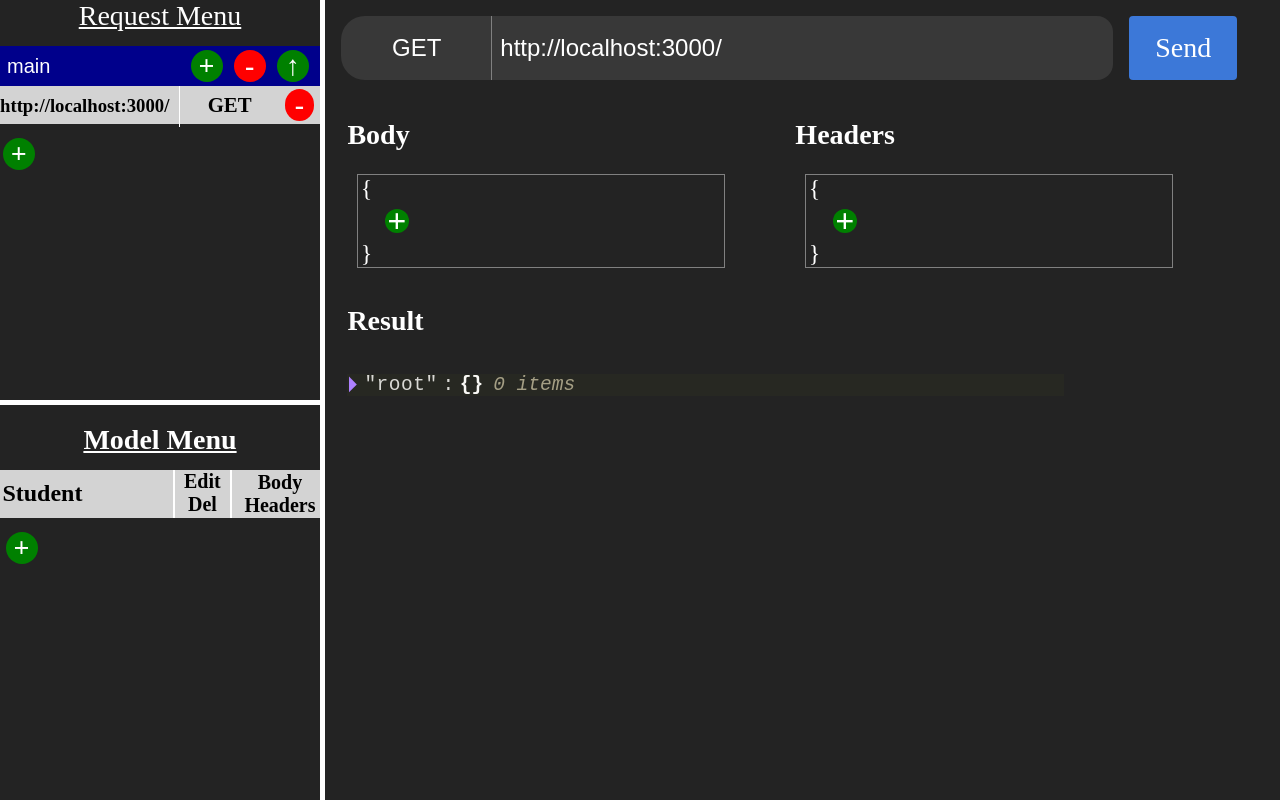
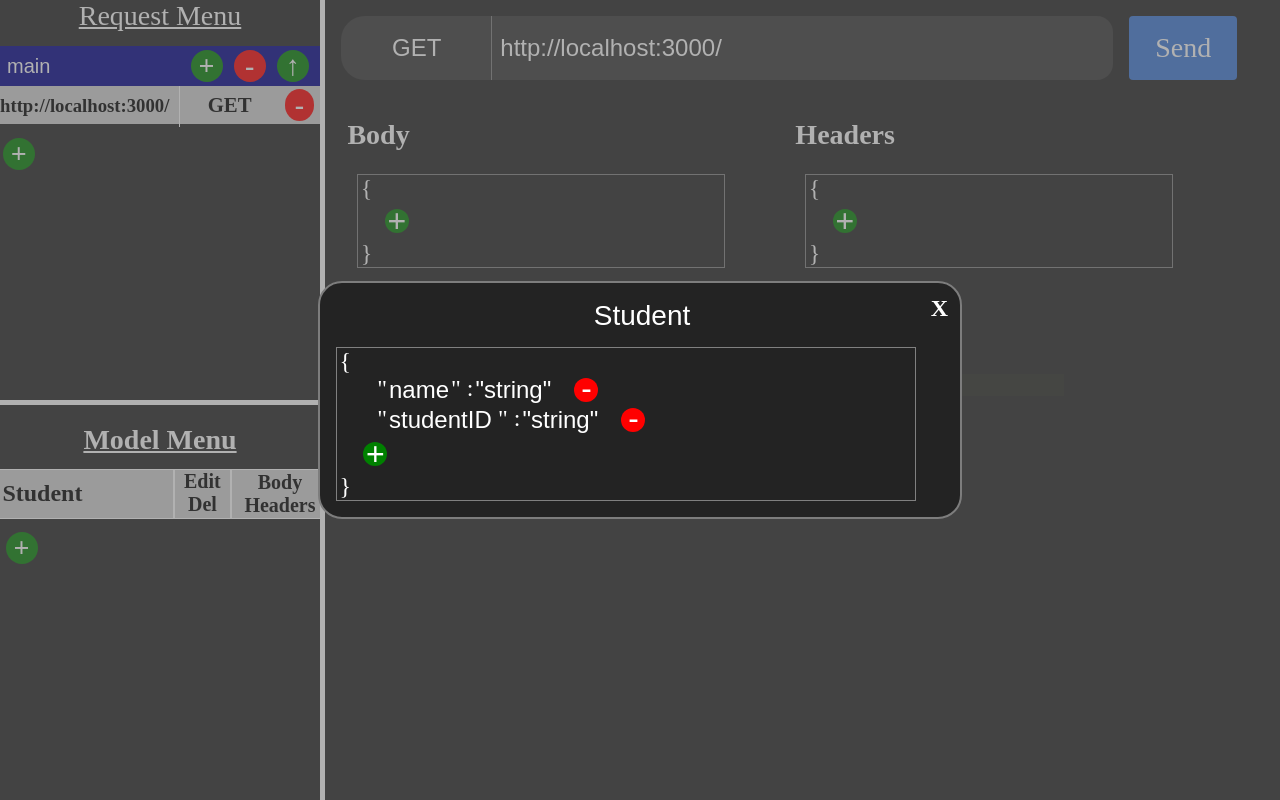
Before and after one commit to 404UsernameNotFound404/BrowserPostman, a React (Create React App) app: page / in a window 1280 px wide. Both pictures are taken after a click on the element "Edit". Built offline with nearby package versions, Linux system fonts and the light colour scheme; the HTML template or start-up script is replaced by a standard one.

Commit message:
done-ish

```diff
--- a/package.json
+++ b/package.json
@@ -3,7 +3,6 @@
   "version": "0.1.0",
   "private": true,
   "dependencies": {
-    "@fortawesome/react-fontawesome": "^0.1.9",
     "@testing-library/jest-dom": "^4.2.4",
     "@testing-library/react": "^9.3.2",
     "@testing-library/user-event": "^7.1.2",
--- a/src/App.tsx
+++ b/src/App.tsx
@@ -45,8 +45,9 @@ function App() {
         studentID: "string"
       }
     }]);
+  const [shouldUpdateFolders, setShouldUpdateFolders] = useState(false);
+  const [shouldUpdateModels, setShouldUpdateModels] = useState(false);
 
-  const [shouldUpdate, setShouldUpdate] = useState(false);
 
   useEffect(() => {
     let cookieFolders = Cookie.get("folders");
@@ -56,7 +57,9 @@ function App() {
     if (!!cookieModels) setModels(JSON.parse(cookieModels));
 
     //starts update cycle
-    setShouldUpdate(true);
+    setShouldUpdateFolders(true);
+    setShouldUpdateModels(true);
+    updateModels();
     updateFolders();
   }, []);
 
@@ -66,21 +69,36 @@ function App() {
     updateFolders();
   }, [folders])
 
+  useEffect(() => {
+    //same as for folders
+    updateModels();
+  }, [models])
+
   const updateFolders = () => {
-    if (shouldUpdate) {
-      setShouldUpdate(false);
+    if (shouldUpdateFolders) {
+      setShouldUpdateFolders(false);
       setTimeout(() => {
-        setShouldUpdate(true);
+        setShouldUpdateFolders(true);
         Cookie.set('folders', JSON.stringify(getNewFolders()));
       }, 1000)
       Cookie.set('folders', JSON.stringify(folders));
     }
   }
 
+  const updateModels = () => {
+    if (shouldUpdateModels) {
+      setShouldUpdateFolders(false);
+      setTimeout(() => {
+        setShouldUpdateModels(true);
+        Cookie.set('models', JSON.stringify(getNewModels()));
+      }, 1000)
+      Cookie.set('models', JSON.stringify(models));
+    }
+  }
+
   //this is because in react a passed in function takes the state at the time it passed in. And I want updated state
-  const getNewFolders = () => {
-    return folders;
-  }
+  const getNewFolders = () => folders;
+  const getNewModels = () => models;
 
   return (
     <div>
--- a/src/Components/LeftSideBar/ModelMenu/Model.tsx
+++ b/src/Components/LeftSideBar/ModelMenu/Model.tsx
@@ -9,6 +9,7 @@ const Component = styled.div`
     height: 3em;
     width: 100%;
     justify-content: space-between;
+    outline: thin solid white;
 `;
 
 const Name = styled.h4`
@@ -71,8 +72,10 @@ const WhiteLine = styled.div`
 
 type Props = {
     name: string,
-    delete: Function,
-    copy: Function
+    deleteFunc: Function,
+    copy: Function,
+    edit: Function,
+    addModelToBodyOrHeader: Function
 }
 
 function Model(props: Props) {
@@ -82,13 +85,13 @@ function Model(props: Props) {
             <Name>{props.name}</Name>
             <WhiteLine />
             <EditContainer>
-                <EditText>Edit</EditText>
-                <EditText>Del</EditText>
+                <EditText onClick = {() => {props.edit(props.name)}}>Edit</EditText>
+                <EditText onClick = {() => {props.deleteFunc(props.name)}}>Del</EditText>
             </EditContainer>
             <WhiteLine />
             <CopyContainer>
-                <CopyText backColor={"blue"}>Body</CopyText>
-                <CopyText backColor={"red"}>Headers</CopyText>
+                <CopyText onClick = {() => {props.addModelToBodyOrHeader(true, props.name)}} backColor={"blue"}>Body</CopyText>
+                <CopyText onClick = {() => {props.addModelToBodyOrHeader(false, props.name)}} backColor={"red"}>Headers</CopyText>
             </CopyContainer>
         </Component>
     )
--- a/src/Components/LeftSideBar/ModelMenu/ModelMenu.tsx
+++ b/src/Components/LeftSideBar/ModelMenu/ModelMenu.tsx
@@ -1,9 +1,14 @@
-import React, { useContext } from 'react';
+import React, { useContext, useState } from 'react';
 import styled from 'styled-components';
 import { AppContext } from '../../../Context/AppContext';
 import Model from './Model';
+import ContactModal from '../../Library/ContactModal';
+import JSONInput from '../../Library/JSONInput/JSONInput';
 
 const Component = styled.div`
+    width: 100%;
+    height: 49%;
+    overflow-y: auto;
 `;
 
 const Title = styled.h1`
@@ -12,6 +17,16 @@ const Title = styled.h1`
     font-size: 1.75em;
     color: white;
     text-decoration: underline;
+    margin-bottom: 0.5em;
+`;
+
+const ModelTitleInput = styled.input`
+    background-color: transparent;
+    border: none;
+    text-align: center;
+    width: 100%;
+    font-size: 1.75em;
+    color: white;
     margin-bottom: 0.5em;
 `;
 
@@ -37,26 +52,109 @@ type Props = {
 }
 
 function ModelMenu(props: Props) {
+    const [modalOpen, setModalOpen] = useState(false);
+    const [activeModel, setActiveModel] = useState(null as any);
     const c = useContext(AppContext);
 
-    const deleteModel = () => {
-
+    const addModelToBodyOrHeader = (copyToBody: boolean, modelName: string) => {
+        c.folders = c.folders.map(ele => {
+            ele.requests = ele.requests.map(eleR => {
+                if (eleR.active) {
+                    let modelToCopy = c.models.find(ele => ele.name == modelName);
+                    if (copyToBody) return {...eleR, body: modelToCopy?.attributes}
+                    else return {...eleR, headers: modelToCopy?.attributes}
+                }
+                return eleR;
+            })
+            return ele;
+        })
+        c.setFolders(c.folders);
     }
 
-    const addModelToBodyOrHeader = () => {
+    const deleteModel = (name: string) => {
+        c.models = c.models.filter(ele => !(ele.name == name))
+        c.setModels(c.models);
+    }
 
+    const editModel = (name: string) => {
+        setActiveModel(c.models.find(ele => ele.name == name));
+        setModalOpen(true);
+    }
+
+    const editModelTitle = (e: React.ChangeEvent<HTMLInputElement>) => {
+        //double check for dupes
+        c.models = c.models.map(ele => {
+            if (ele.name == activeModel.name) {
+                let newName = e.target.value;
+                let newNameCount = 1;
+                while(!!(c.models.find(ele => ele.name == newName))) {
+                    newName = "name" + "(" + newNameCount + ")";
+                    newNameCount++;
+                }
+                ele.name = newName;
+            }
+            return ele;
+        })
+        c.setModels(c.models);
+        setActiveModel({ ...activeModel, name: e.target.value });
+    }
+
+    const addNewPropertyOnModel = () => {
+        c.models = c.models.map(ele => {
+            if (ele.name == activeModel.name) {
+                console.log("trying to add")
+                if (ele.attributes.key != undefined) ele.attributes.key = "value";
+                else ele.attributes["key" + Math.floor(Math.random() * 100)] = "value";
+            }
+            return ele;
+        })
+        c.setModels(c.models);
+    }
+
+    const deletePropertyOnModel = (propertyToDelete: string) => {
+        c.models = c.models.map(ele => {
+            if (ele.name == activeModel.name) {
+                delete ele.attributes[propertyToDelete];
+            }
+            return ele;
+        })
+        c.setModels(c.models);
+    }
+
+    const addModel = () => {
+        //check
+        let newModel = {
+            name: "name",
+            attributes: {}
+        };
+        let newNameCount = 1;
+        while(!!(c.models.find(ele => ele.name == newModel.name))) {
+            newModel.name = "name" + "(" + newNameCount + ")";
+            newNameCount++;
+        }
+        c.models = [...c.models, newModel];
+        c.setModels(c.models);
     }
 
     return (
         <Component>
             <Title>Model Menu</Title>
             {
-                c.models.map(ele => <Model name = {ele.name} delete = {deleteModel} copy = {addModelToBodyOrHeader} />)
+                c.models.map(ele => <Model addModelToBodyOrHeader = {addModelToBodyOrHeader} edit={editModel} name={ele.name} deleteFunc={deleteModel} copy={addModelToBodyOrHeader} />)
             }
-            <Icon color = {"green"}>+</Icon>
-            {
-
-            }
+            <Icon onClick = {addModel} color={"green"}>+</Icon>
+            <ContactModal darkTheme={true} close={modalOpen} setClose={setModalOpen}>
+                {
+                    activeModel != null ?
+                        <>
+                            <div style={{ height: "1em" }} />    {/* spacer */}
+                            <ModelTitleInput value={activeModel.name} onChange={editModelTitle} />
+                            <JSONInput data={activeModel.attributes} edit={editModel} addNewProperty={addNewPropertyOnModel} deleteProperty={deletePropertyOnModel} />
+                            <div style={{ height: "1em" }} />    {/* spacer */}
+                        </>
+                        : ""
+                }
+            </ContactModal>
         </Component>
     )
 }
--- a/src/Components/Library/ContactModal.tsx
+++ b/src/Components/Library/ContactModal.tsx
@@ -1,7 +1,5 @@
 import React, { ReactNode, useContext } from 'react'
 import styled from 'styled-components';
-import { FontAwesomeIcon } from '@fortawesome/react-fontawesome'
-import { faTimes } from '@fortawesome/free-solid-svg-icons';
 
 const Component = styled.div`
     left: 0;
@@ -16,29 +14,35 @@ const Component = styled.div`
 `;
 
 type ContentProps = {
-    width: string
+    width: string,
+    darkTheme: boolean
 }
 
 const Content = styled.div<ContentProps>`
     width: ${p => p.width};
-    background-color: white;
+    background-color: ${p => p.darkTheme ? "#232323" : "white"};
+    min-height: 10rem;
     height: fit-content;
     margin: auto;
     border-radius: 1.5rem;
-    border: 0.15em solid rgb(125,125,125);
+    border: 0.15em solid ${p => p.darkTheme ? "rgb(125,125,125)" : "rgb(125,125,125)"};
     position: relative;
 `;
 
-const CloseIcon = styled.h4`
+type CloseIconProps = {
+    darkTheme: boolean
+}
+
+const CloseIcon = styled.h4<CloseIconProps>`
     font-size: 1.5em;
     position: absolute;
     right: 0.5em;
     top: 0.5em;
     margin: 0;
-    color: grey;
+    color: ${p => p.darkTheme ? "white" : "black"};
     cursor: pointer;
     &:hover {
-        color: black;
+        color: ${p => p.darkTheme ? "grey" : "grey"};;
     }
 `;
 
@@ -46,17 +50,18 @@ type Props = {
     close: boolean,
     setClose: React.Dispatch<React.SetStateAction<boolean>>,
     children: ReactNode[] | ReactNode,
-    width?: string
+    width?: string,
+    darkTheme?: boolean
 }
 
 function ContactModal(props: Props) {
-    const closeIcon = <FontAwesomeIcon icon={faTimes} />
     const width = props.width ? props.width : "40em";
+    const darkTheme = props.darkTheme ? props.darkTheme : false;
     if (props.close) {
     return (
         <Component>
-            <Content width = {width}>
-                <CloseIcon onClick = {() => {console.log("here"); props.setClose(false)}}>{closeIcon}</CloseIcon>
+            <Content darkTheme = {darkTheme} width = {width}>
+                <CloseIcon darkTheme = {darkTheme} onClick = {() => {props.setClose(false)}}>X</CloseIcon>
                 {props.children}
             </Content>
         </Component>
--- a/src/Context/AppContext.tsx
+++ b/src/Context/AppContext.tsx
@@ -19,10 +19,7 @@ export const AppContext = createContext({
     models: [
         {
             name: "Student",
-            attributes: {
-                name: "string",
-                studentID: "string"
-            }
+            attributes: {} as any,
         }
     ],
     setModels: undefined as any
```
Also changed, not shown: 2 other files (tests, documents, lock files or other folders).
